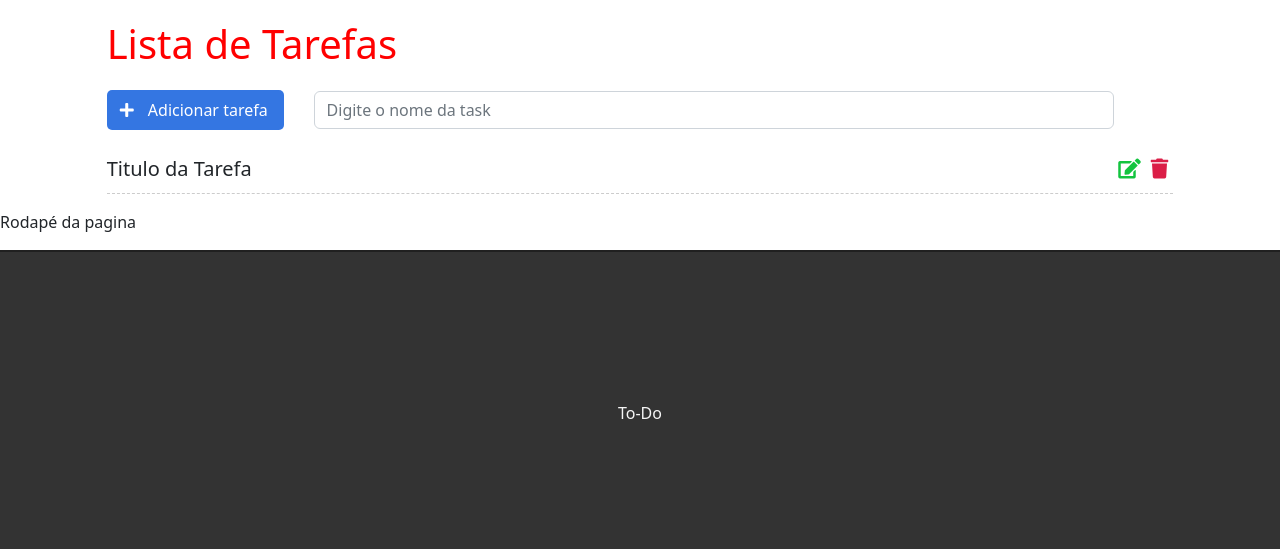
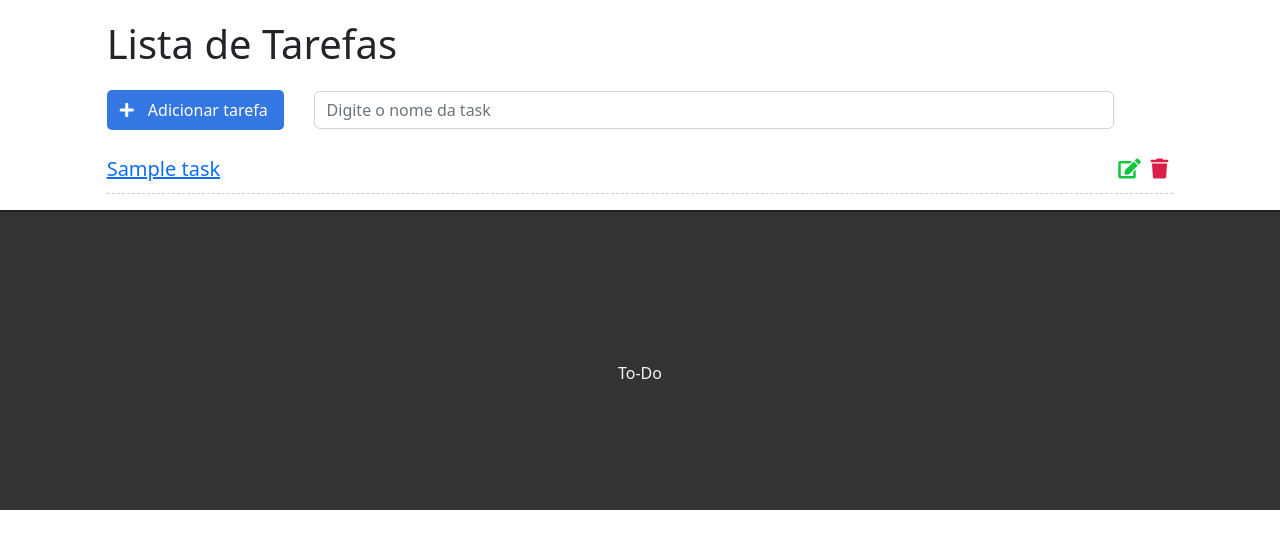
Before and after one commit to Lisbooa16/Project-ToDo, a Django app: page / in a window 1280 px wide. Shown: the part 57-606 px from the top of the page. Run offline with Django 4.2, Linux system fonts and the light colour scheme; tables that the repository leaves empty hold one stand-in row (values such as "Sample post").

Commit message:
Funcionalidade nova

```diff
--- a/tasks/static/css/style.css
+++ b/tasks/static/css/style.css
@@ -1,6 +1,4 @@
-h1 {
-    color: red;
-}
+
 
 .container-fluid{
     padding: 0;
--- a/tasks/templates/base.html
+++ b/tasks/templates/base.html
@@ -16,7 +16,7 @@
     <div class="container-fluid">
         <nav class="navbar navbar-expand-lg bg-light">
             <div class="container-fluid">
-                <a class="navbar-brand" href="#">To do</a>
+                <a class="navbar-brand" href="/">To do</a>
                 <button class="navbar-toggler" type="button" data-bs-toggle="collapse" data-bs-target="#navbarSupportedContent" aria-controls="navbarSupportedContent" aria-expanded="false" aria-label="Toggle navigation">
                 <span class="navbar-toggler-icon"></span>
                 </button>
@@ -39,7 +39,7 @@
         {% block content%}{% endblock %}
 
 
-        <p> Rodapé da pagina</p>
+
         <footer>
             <p>To-Do</p>
         </footer>
--- a/tasks/templates/tasks/list.html
+++ b/tasks/templates/tasks/list.html
@@ -14,11 +14,13 @@
         <i class="fas fa-search"></i>
     </div>
         <ul class="task-list">
+            {% for task in tasks %}
             <li class="task-item">
-            <span>Titulo da Tarefa</span>
+                <span><a href="/task/{{task.id}}">{{ task.title }}</a></span>
                 <span><i class="fas fa-trash"></i></span>
                 <span><i class="fas fa-edit"></i></span>
             </li>
+            {% endfor%}
         </ul>
 </div>
 
--- a/tasks/urls.py
+++ b/tasks/urls.py
@@ -1,11 +1,12 @@
 from django.urls import path
 
-from tasks.views import helloworld, taskList, yourName
+from tasks.views import helloworld, taskList, yourName, taskView
 
 
 
 urlpatterns = [
     path("helloworld/", helloworld),
     path('', taskList, name='task-list'),
+    path('task/<int:id>', taskView, name="task-view"),
     path('yourname/<str:name>', yourName, name='your-name')
 ]
--- a/tasks/views.py
+++ b/tasks/views.py
@@ -1,17 +1,25 @@
 from django.http import HttpResponse
-from django.shortcuts import render
+from django.shortcuts import render, get_object_or_404
 from django.http import HttpResponse
+from .models import Task
 
 # Create your views here.
+
+def taskList(request):
+    tasks = Task.objects.all()
+    return render(request, 'tasks/list.html', {'tasks': tasks})
+
+def taskView(request, id):
+    task = get_object_or_404(Task, pk=id)
+    return render(request, 'tasks/task.html', {'task': task})
+
+
+
 
 
 def helloworld(requets):
     return HttpResponse('Hello World')
 
 
-def taskList(request):
-    return render(request, 'tasks/list.html')
-
-
 def yourName(request, name):
     return render(request, 'tasks/yourname.html', {'name': name})
```
Also changed, not shown: tasks/templates/tasks/task.html (added, +12 -0 lines). Lines whose indentation alone changed are shown as unchanged.
